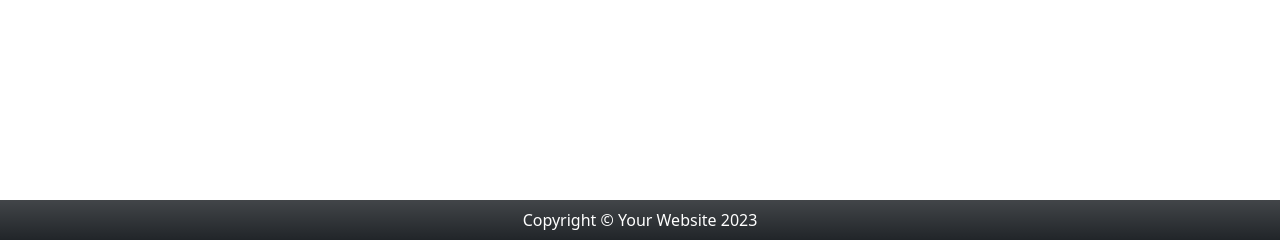
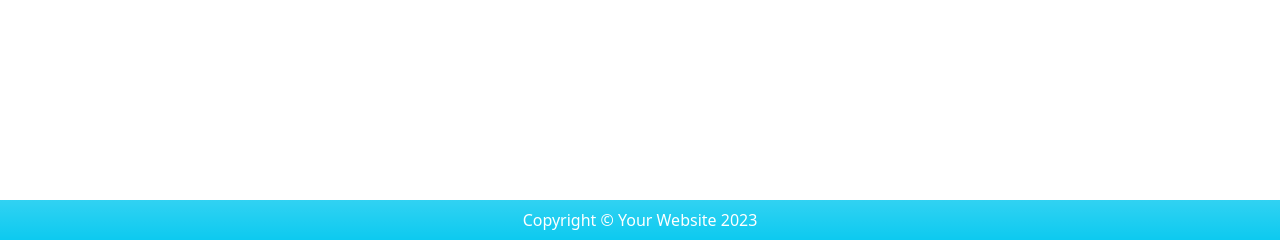
Before and after one commit to tanyam001/painting, a Django app: page / in a window 1280 px wide. Shown: the part 560-800 px from the top of the page. Run offline with Django 4.2, Linux system fonts and the light colour scheme; data that the repository does not hold is empty; some libraries are stand-ins or nearby versions.

Commit message:
change footer color

```diff
--- a/paintings/templates/fragments/footer.html
+++ b/paintings/templates/fragments/footer.html
@@ -1,5 +1,5 @@
 
-<footer class="py-2 bg-dark bg-gradient fixed-bottom">
+<footer class="py-2 bg-info bg-gradient fixed-bottom">
     <div class="container"><p class="m-0 text-center text-white">Copyright &copy; Your Website 2023</p></div>
 </footer>
 <!-- Bootstrap core JS-->
```
